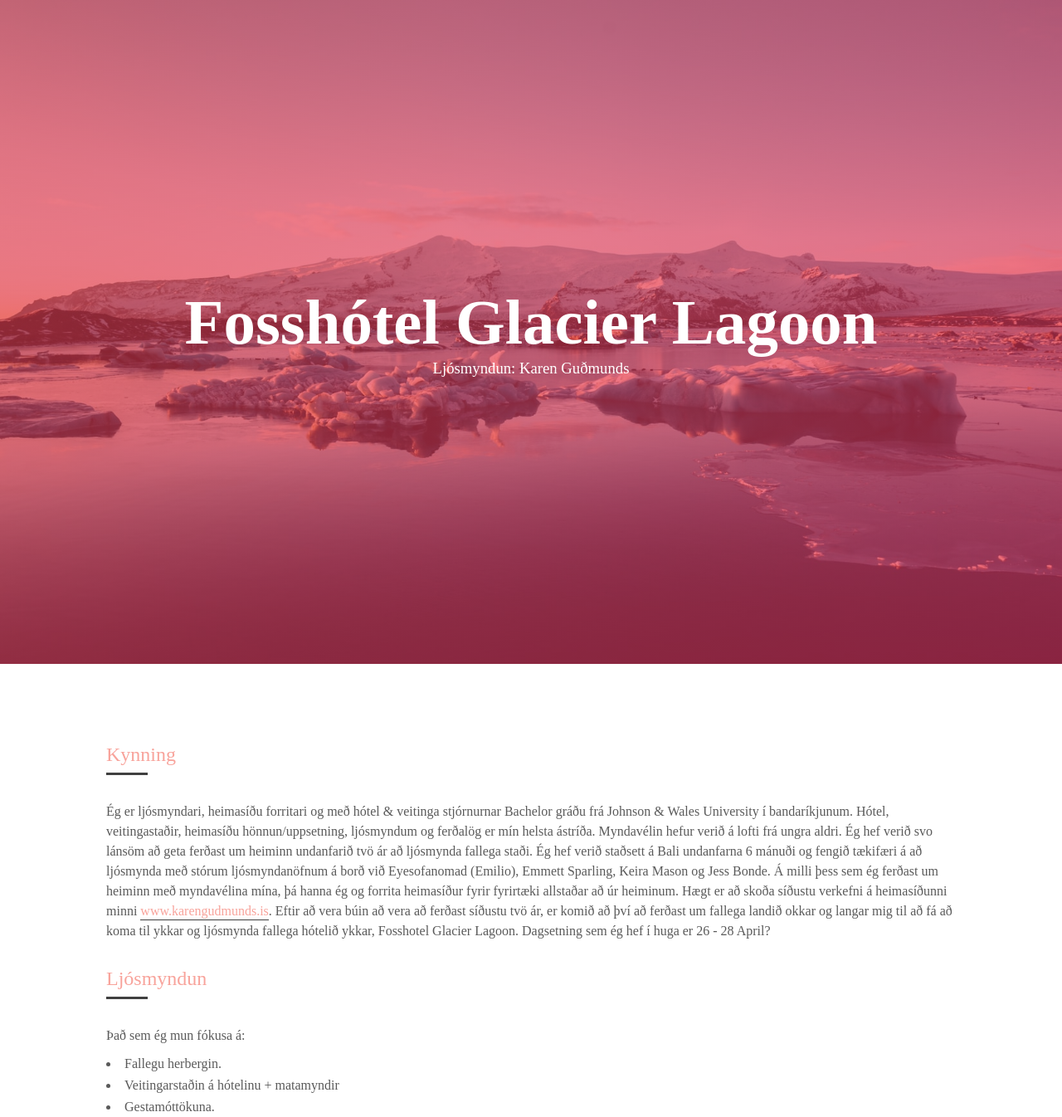
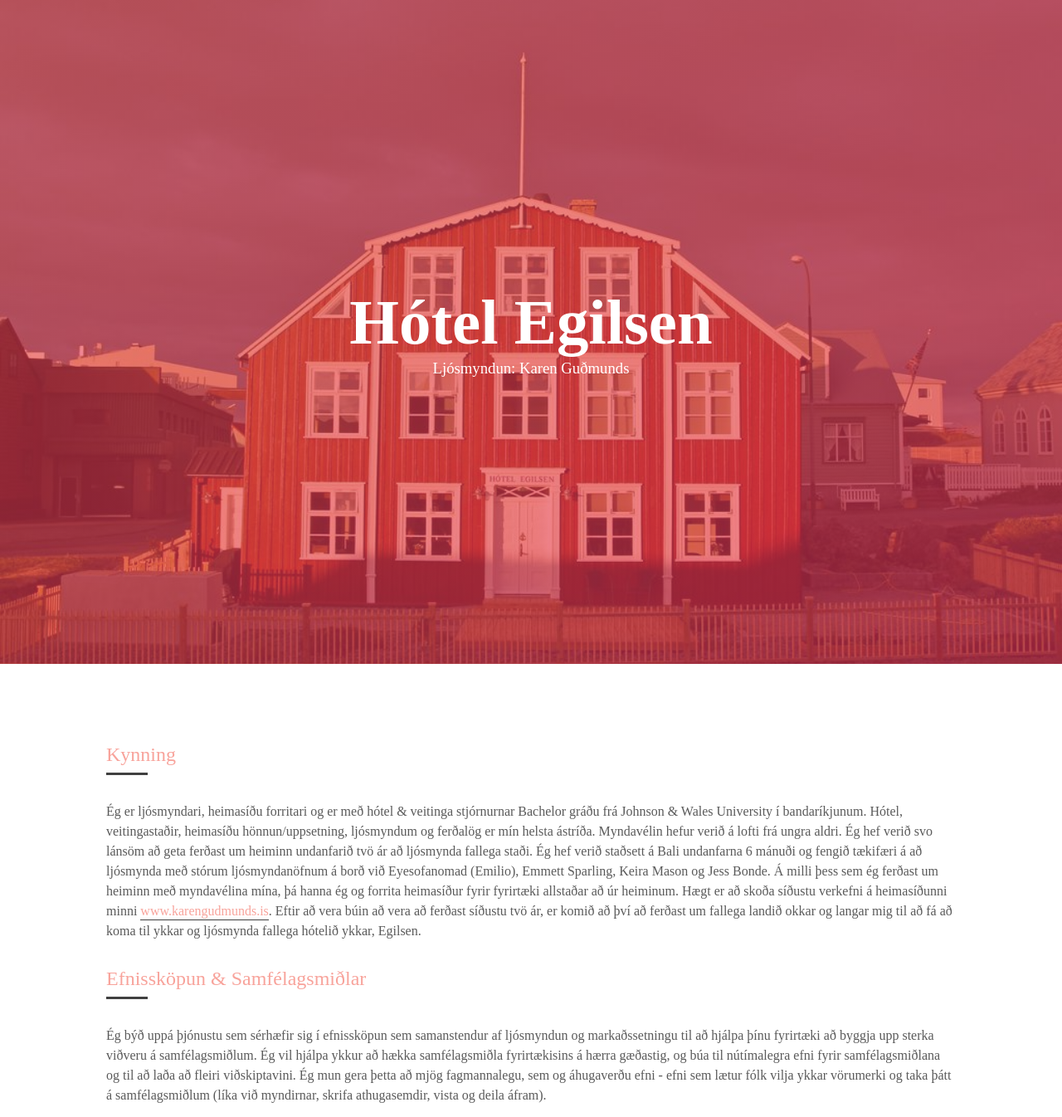
Before and after one commit to karengudmunds/hotelegilsen, a plain HTML site: page _site/index.html in a window 1280 px wide. Shown: the top 1346 px of the page at 83% size. Drawn offline with Linux system fonts and the light colour scheme; a web font is replaced by a local one.

Commit message:
content updated

```diff
--- a/_site/index.html
+++ b/_site/index.html
@@ -1,7 +1,7 @@
 <!DOCTYPE html>
 <html>
 <head>
-  <title> Fosshótel Glacier Lagoon | Karen Guðmunds </title>
+  <title> Hótel Egilsen | Karen Guðmunds </title>
 
   <link href="https://fonts.googleapis.com/css?family=Playfair+Display:400,700|Lato:300,400,600" rel="stylesheet">
   <link href="style.css" rel="stylesheet" />
@@ -13,7 +13,7 @@
 
   <section class="banner">
     <div class="front">
-       <h1> Fosshótel Glacier Lagoon </h1>
+       <h1> Hótel Egilsen </h1>
        <h3> Ljósmyndun: Karen Guðmunds </h2>
     </div>
   </section>
@@ -22,8 +22,14 @@
   <!--- - - - - - - - - -->
   <h2> Kynning</h2>
   <hr />
-  <p> Ég er ljósmyndari, heimasíðu forritari og með hótel & veitinga stjórnurnar Bachelor gráðu frá Johnson & Wales University í bandaríkjunum. Hótel, veitingastaðir, heimasíðu hönnun/uppsetning, ljósmyndum og ferðalög er mín helsta ástríða. Myndavélin hefur verið á lofti frá ungra aldri. Ég hef verið svo lánsöm að geta ferðast um heiminn undanfarið tvö ár að ljósmynda fallega staði. Ég hef verið staðsett á Bali undanfarna 6 mánuði og fengið tækifæri á að ljósmynda með stórum ljósmyndanöfnum á borð við Eyesofanomad (Emilio), Emmett Sparling, Keira Mason og Jess Bonde. Á milli þess sem ég ferðast um heiminn með myndavélina mína, þá hanna ég og forrita heimasíður fyrir fyrirtæki allstaðar að úr heiminum. Hægt er að skoða síðustu verkefni á heimasíðunni minni
-  <a href="https://www.karengudmunds.is" target="_blank">www.karengudmunds.is</a>. Eftir að vera búin að vera að ferðast síðustu tvö ár, er komið að því að ferðast um fallega landið okkar og langar mig til að fá að koma til ykkar og ljósmynda fallega hótelið ykkar, Fosshotel Glacier Lagoon. Dagsetning sem ég hef í huga er 26 - 28 April? </p>
+  <p> Ég er ljósmyndari, heimasíðu forritari og er með hótel & veitinga stjórnurnar Bachelor gráðu frá Johnson & Wales University í bandaríkjunum. Hótel, veitingastaðir, heimasíðu hönnun/uppsetning, ljósmyndum og ferðalög er mín helsta ástríða.
+  Myndavélin hefur verið á lofti frá ungra aldri. Ég hef verið svo lánsöm að geta ferðast um heiminn undanfarið tvö ár að ljósmynda fallega staði. Ég hef verið staðsett á Bali undanfarna 6 mánuði og fengið tækifæri á að ljósmynda með stórum ljósmyndanöfnum á borð við Eyesofanomad (Emilio), Emmett Sparling, Keira Mason og Jess Bonde. Á milli þess sem ég ferðast um heiminn með myndavélina mína, þá hanna ég og forrita heimasíður fyrir fyrirtæki allstaðar að úr heiminum. Hægt er að skoða síðustu verkefni á heimasíðunni minni
+  <a href="https://www.karengudmunds.is" target="_blank">www.karengudmunds.is</a>. Eftir að vera búin að vera að ferðast síðustu tvö ár, er komið að því að ferðast um fallega landið okkar og langar mig til að fá að koma til ykkar og ljósmynda fallega hótelið ykkar, Egilsen. </p>
+
+  <h2> Efnissköpun & Samfélagsmiðlar </h2>
+    <hr />
+    <p> Ég býð uppá þjónustu sem sérhæfir sig í efnissköpun sem samanstendur af ljósmyndun og markaðssetningu til að hjálpa þínu fyrirtæki að byggja upp sterka viðveru á samfélagsmiðlum. Ég vil hjálpa ykkur að hækka samfélagsmiðla fyrirtækisins á hærra gæðastig, og búa til nútímalegra efni fyrir samfélagsmiðlana og til að laða að fleiri viðskiptavini.
+    Ég mun gera þetta að mjög fagmannalegu, sem og áhugaverðu efni - efni sem lætur fólk vilja ykkar vörumerki og taka þátt á samfélagsmiðlum (líka við myndirnar, skrifa athugasemdir, vista og deila áfram). </p>
 
   <!--- - - - - - - - - -->
   <h2> Ljósmyndun </h2>
--- a/_site/style.css
+++ b/_site/style.css
@@ -86,7 +86,7 @@ section {
   display: flex;
   align-items: center;
   justify-content: center;
-  background-image: url("/images/banner-bg.jpeg");
+  background-image: url("/images/egilsen.jpg");
   background-attachment: fixed;
   -webkit-filter: greyscale;
   background-color: teal;
--- a/style.css
+++ b/style.css
@@ -86,7 +86,7 @@ section {
   display: flex;
   align-items: center;
   justify-content: center;
-  background-image: url("/images/banner-bg.jpeg");
+  background-image: url("/images/egilsen.jpg");
   background-attachment: fixed;
   -webkit-filter: greyscale;
   background-color: teal;
```
Also changed, not shown: index.html (+10 -4 lines), _site/images/egilsen.jpg (added), images/egilsen.jpg (added), 2 other files.
